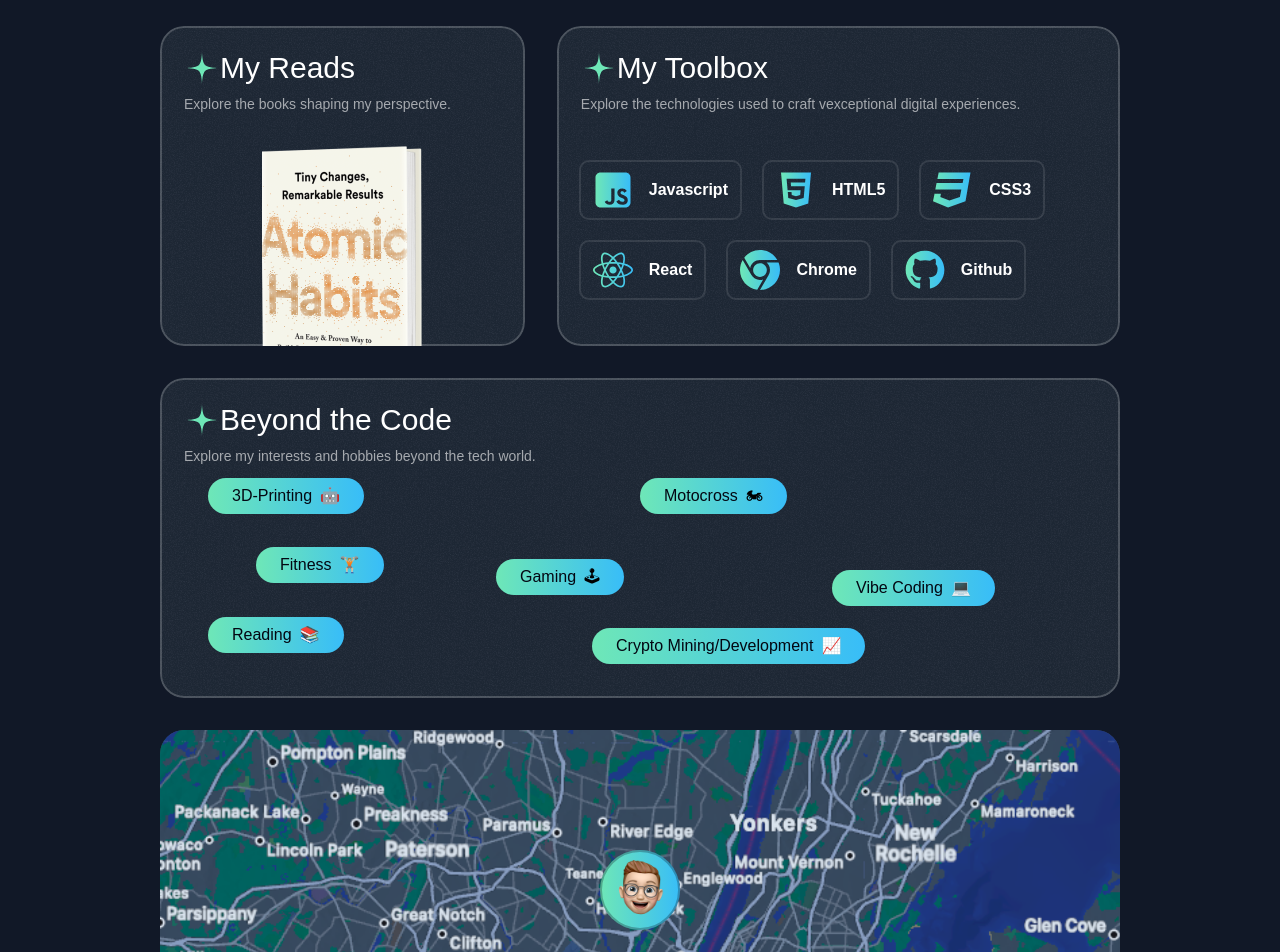
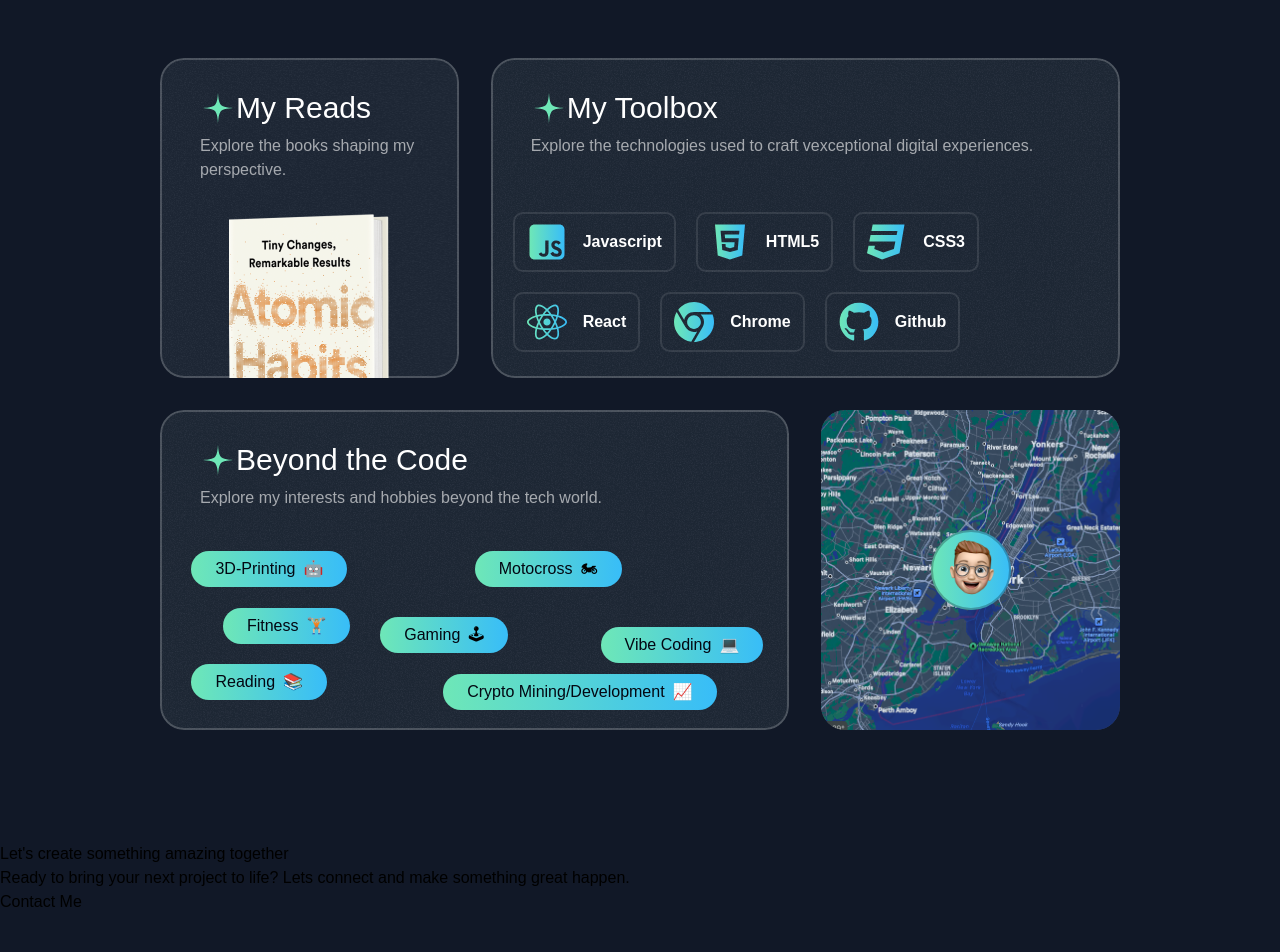
Before and after one commit to juangurdian/Portfolio-Website-JCGurdian, a Next.js app: page / in a window 1280 px wide. Shown: the part 4140-5092 px from the top of the page. After the commit the page ends 5054 px from the top, so only its background shows below. Built offline with nearby package versions, Linux system fonts and the light colour scheme; a web font is replaced by a local one.

Commit message:
about me done

```diff
--- a/src/app/page.tsx
+++ b/src/app/page.tsx
@@ -4,6 +4,7 @@ import { ProjectsSection } from '@/sections/Projects';
 import { TapeSection } from '@/sections/Tape';
 import { TestimonialsSection} from '@/sections/Testimonials';
 import { AboutSection } from '@/sections/About';
+import { ContactSection } from '@/sections/Contact';
 
 export default function Home() {
   return (
@@ -14,6 +15,7 @@ export default function Home() {
       <TapeSection />
       <TestimonialsSection />
       <AboutSection />
+      <ContactSection />
     </div>
   );
 }
--- a/src/components/Card.tsx
+++ b/src/components/Card.tsx
@@ -8,7 +8,7 @@ export const Card = ({className, children}:
     className?: string; }>) => {
     return (
         <div
-        className={twMerge("bg-gray-800 rounded-3xl relative z-0 overflow-hidden after:-z-10 after:content-[''] after:absolute after:inset-0 after:outline-2 after:outline after:-outline-offset-2 after:rounded-3xl after:outline-white/20 after:pointer-events-none p-6", className)}>
+        className={twMerge("bg-gray-800 rounded-3xl relative z-0 overflow-hidden after:-z-10 after:content-[''] after:absolute after:inset-0 after:outline-2 after:outline after:-outline-offset-2 after:rounded-3xl after:outline-white/20 after:pointer-events-none", className)}>
             <div className="absolute inset-0 -z-10 opacity-5" style={{
               backgroundImage: `url(${grainImage.src})`,
             }}>
--- a/src/components/CardHeader.tsx
+++ b/src/components/CardHeader.tsx
@@ -7,12 +7,12 @@ export const CardHeader = ({ title,description, className}: {
     className?: string;
 }) => {
     return (
-        <div className={twMerge(" flex flex-col", className)}>
+        <div className={twMerge(" flex flex-col p-6 md:py-8  md:px-10", className)}>
               <div className="inline-flex items-center">
               <StarIcon className=" size-9 text-emerald-300" />
               <h3 className=" text-white font-serif text-3xl gap-2">{title}</h3>
               </div>
-              <p className=" text-white/60 text-sm mt-2 ">{description}</p>
+              <p className=" text-white/60 text-sm lg:text-base mt-2 ">{description}</p>
             </div>
     )
 }
--- a/src/sections/About.tsx
+++ b/src/sections/About.tsx
@@ -97,29 +97,29 @@ const hobbies = [
 
 export const AboutSection = () => {
   return (
-    <div className="py-20">
+    <div className="py-20 lg:py-28">
       <div className="container">
       <SectionHeader eyebrow="About Me"
         title="A Glimpse Into My World"
         description="Learn more about my journey, values, and the passion that drives me to create exceptional digital experiences."
         />
         <div className="mt-20 flex flex-col gap-8">
-          <div className="md:grid md:grid-cols-5 md:gap-8">
-            <Card className="h-[320px] md:col-span-2">
+          <div className="grid grid-cols-1 gap-8 md:grid-cols-5 lg:grid-cols-3">
+            <Card className="h-[320px] md:col-span-2 lg:col-span-1">
               < CardHeader title="My Reads" description="Explore the books shaping my perspective."/>
-              <div className="w-40 mx-auto mt-8 ">
+              <div className="w-40 mx-auto mt-2 md:mt-0">
                 <Image src={bookImage} alt="Book Cover" />
               </div>
             </Card>
-            <Card className="h-[320px] p-0 md:col-span-3">
+            <Card className="h-[320px] md:col-span-3 lg:col-span-2">
             < CardHeader title="My Toolbox"
                           description="Explore the technologies used to craft vexceptional digital experiences."
-                          className="px-6 pt-6" />
-              <ToolboxItems items={toolboxItems} className="mt-6"/>
+                          className="" />
+              <ToolboxItems items={toolboxItems} className=""/>
             </Card>
           </div>
-
-          <Card className="h-[320px] p-0 flex flex-col">
+          <div className="grid grid-cols-1  md:grid-cols-5 lg:grid-cols-3 gap-8">
+          <Card className="h-[320px] p-0 flex flex-col md:col-span-3 lg:col-span-2">
           <CardHeader title="Beyond the Code" description="Explore my interests and hobbies beyond the tech world." className="px-6 pt-6" />
             <div className="relative flex-1">
               {hobbies.map(hobby => (
@@ -130,12 +130,13 @@ export const AboutSection = () => {
               ))}
             </div>
           </Card>
-          <Card className="h-[320px] p-0 relaitve">
+          <Card className="h-[320px] p-0 relaitve md:col-span-2 lg:col-span-1">
             <Image src={mapImage} alt="map" className="h-full w-full object-cover object-left-top" />
             <div className="absolute top-1/2 left-1/2 -translate-x-1/2 -translate-y-1/2 size-20 rounded-full bg-gradient-to-r from-emerald-300 to-sky-400 after:content-[''] after:absolute after:inset-0 after:outline after:outline-2 after:-outline-offset-2 after:rounded-full after:outline-gray-900/30">
             <Image src={smileMemoji} alt="smiling memoji" className="size-20"/>
             </div>
           </Card>
+          </div>
         </div>
     </div>
     </div>
--- a/src/sections/Contact.tsx
+++ b/src/sections/Contact.tsx
@@ -1,3 +1,10 @@
+import ArrowUpRightIcon from "@/assets/icons/arrow-up-right.svg";
+
 export const ContactSection = () => {
-  return <div>Contact Section</div>;
+  return <div>
+    <h2>Let's create something amazing together</h2>
+    <p>Ready to bring your next project to life? Lets connect and make something great happen.</p>
+    <button>Contact Me</button>
+  </div>;
+
 };
--- a/src/sections/Testimonials.tsx
+++ b/src/sections/Testimonials.tsx
@@ -54,7 +54,7 @@ export const TestimonialsSection = () => {
       <div className="mt-16 lg:mt-24 flex overflow-x-clip [mask-image:linear-gradient(to_right,transparent,black_10%,black_90%,transparent)]">
         <div className="flex flex-none gap-8">
         {testimonials.map(testimonial => (
-          <Card key={testimonial.name} className="max-w-xs md:max-w-md md:p-8">
+          <Card key={testimonial.name} className="max-w-xs md:max-w-md p-6 md:p-8">
             <div className="flex gap-4 items-center">
               <div className="size-14 bg-gray-700 inline-flex items-center justify-center rounded-full flex-shrink-0">
             <Image src={testimonial.avatar} alt={testimonial.name} className="max-h-full" />
```
